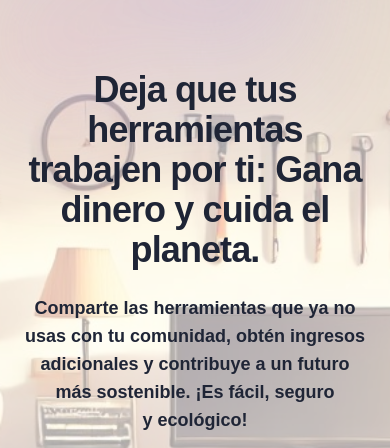
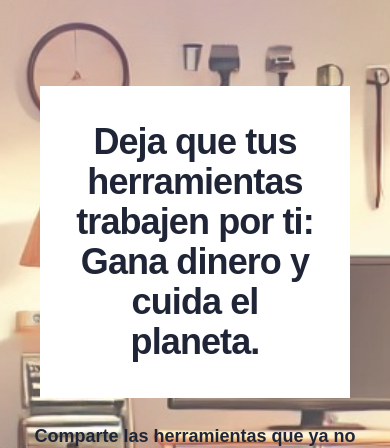
Before and after one commit to MiguelR222/hacknights2024, a Next.js app: page / in a window 390 px wide. Shown: the part 170-618 px from the top of the page. Built offline with nearby package versions, Linux system fonts and the light colour scheme; no server answers.

Commit message:
correcion imagen inicio responsividad

```diff
--- a/components/hero-section.tsx
+++ b/components/hero-section.tsx
@@ -16,14 +16,14 @@ export default function HeroSection() {
   const [mobileMenuOpen, setMobileMenuOpen] = useState(false)
 
   return (
-    <div className="relative w-full h-full">
+    <div className=" ">
       <Image
         src="/heroSectionBackground.jpg"
         alt="Background"
         layout="fill"
         objectFit="cover"
         quality={100}
-        className="absolute inset-0 z-0 opacity-35"
+        className="absolute inset-0 z-0 opacity-75 w-full h-full"
       />
       <div className="relative isolate px-6 pt-14 pb-20 lg:px-8">
         <div
@@ -38,17 +38,17 @@ export default function HeroSection() {
             className="relative left-[calc(50%-11rem)] aspect-[1155/678] w-[36.125rem] -translate-x-1/2 rotate-[30deg] bg-gradient-to-tr from-[#ff80b5] to-[#9089fc] opacity-30 sm:left-[calc(50%-30rem)] sm:w-[72.1875rem]"
           />
         </div>
-        <div className="mx-auto max-w-5xl py-24 sm:py-32 lg:py-40">
-          <div className="hidden lg:mb-8 sm:flex sm:justify-center">
-            <div className="relative rounded-full font-bold px-6 py-1 text-sm/9 text-[#1f2536] ring-1 ring-gray-900 hover:ring-[#86888d]">
+        <div className="mx-auto max-w-5xl py-24 sm:py-32 lg:py-40 ">
+          <div className="hidden lg:mb-8 sm:flex sm:justify-center ">
+            <div className="relative rounded-full font-bold px-8 py-3 text-sm/8 text-[#1f2536] ring-1 ring-gray-900 ] bg-orange-200">
               Una iniciativa local para soluciones globales.
             </div>
           </div>
           <div className="text-center">
-            <h1 className="text-center text-4xl font-semibold tracking-tight text-[#1f2536] sm:text-6xl">
-              Deja que tus herramientas trabajen por ti: Gana dinero y cuida el planeta.
+            <h1 className="text-center text-4xl font-semibold tracking-tight text-[#1f2536] sm:text-6xl bg-white p-9 m-4   ">
+              Deja que tus herramientas trabajen por ti:<br></br> Gana dinero y cuida el planeta.
             </h1>
-            <p className="mt-6 text-pretty text-lg font-semibold text-[#1f2536] lg:text-xl/8 w-full max-w-3xl mx-auto">
+            <p className="mt-6 text-pretty text-lg font-semibold text-[#1f2536] lg:text-xl/8 w-full max-w-3xl mx-auto ">
               Comparte las herramientas que ya no usas con tu comunidad, obtén ingresos adicionales y contribuye a un futuro más sostenible. ¡Es fácil, seguro y ecológico!
             </p>
             <div className="mt-10 flex items-center justify-center gap-x-6">
```
